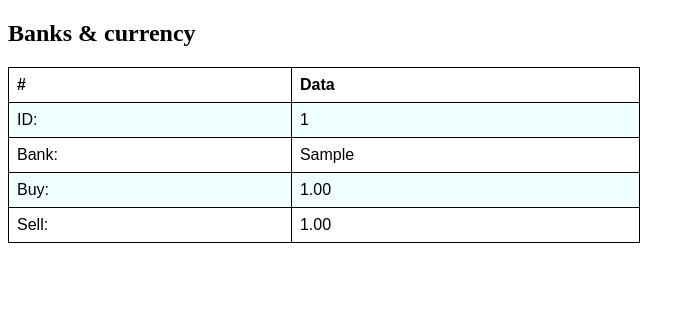
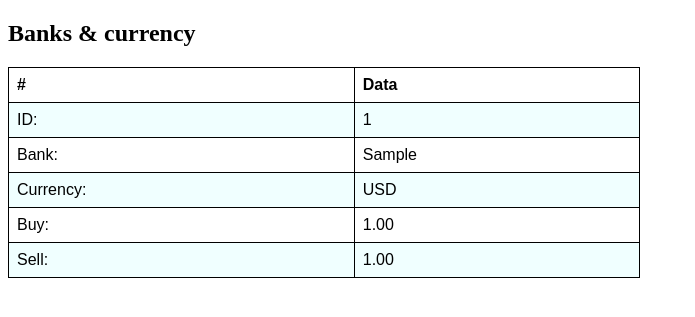
Before and after one commit to Alioliona/currency, a Django app: page /currency/rate/details/1/ in a window 1280 px wide. Shown: the top 317 px of the page, without its empty margins (0-695 px from the left). Run offline with Django 3.2, Linux system fonts and the light colour scheme; tables that the repository leaves empty hold one stand-in row (values such as "Sample post").

Commit message:
added currency field to the rate_details table

```diff
--- a/app/currency/templates/rate_details.html
+++ b/app/currency/templates/rate_details.html
@@ -42,6 +42,10 @@ tr:nth-child(even) {
     <td>{{object.source}}</td>
   </tr>
   <tr>
+    <td>Currency:</td>
+    <td>{{object.currency_type}}</td>
+  </tr>
+  <tr>
     <td>Buy:</td>
     <td>{{object.buy}}</td>
   </tr>
```
